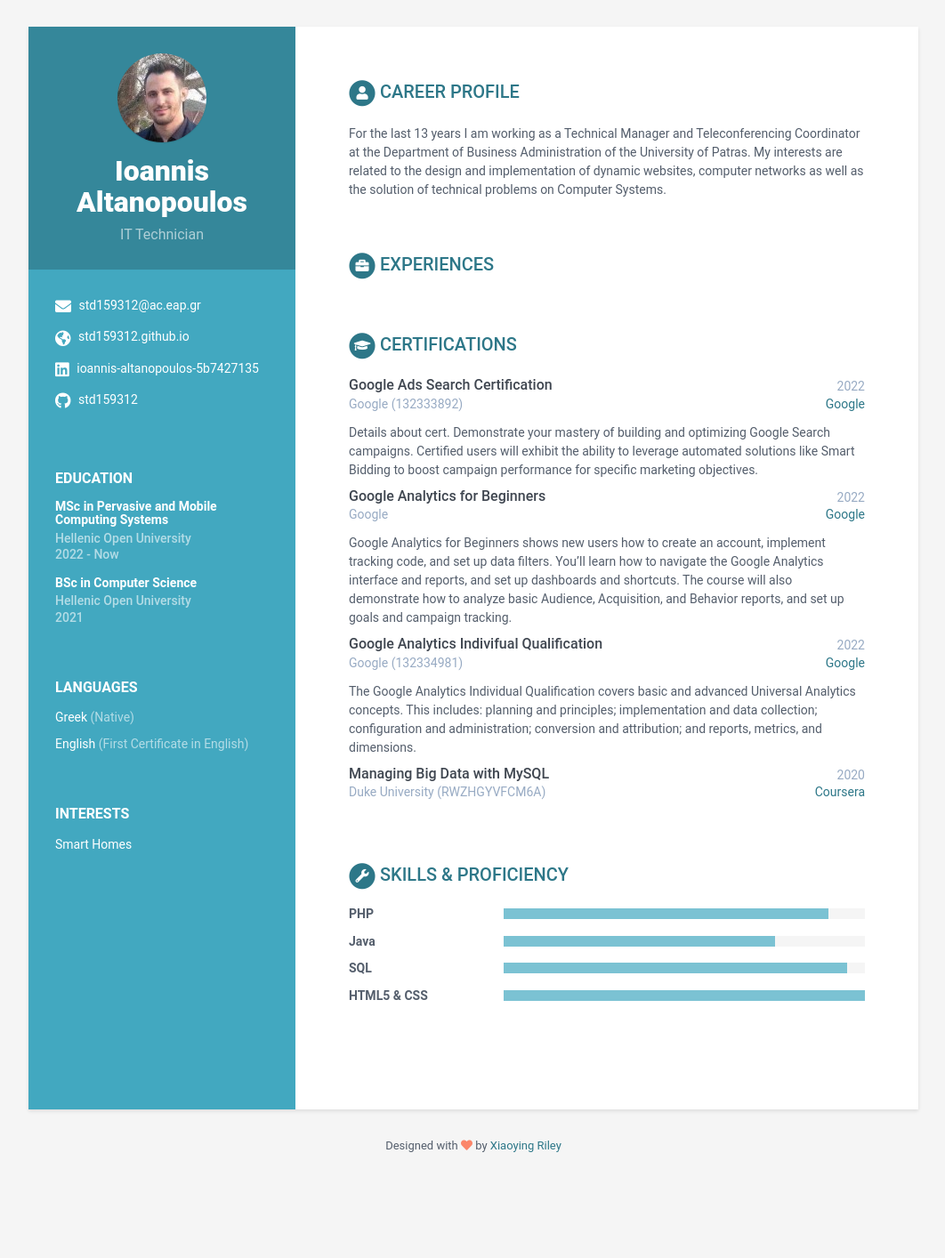
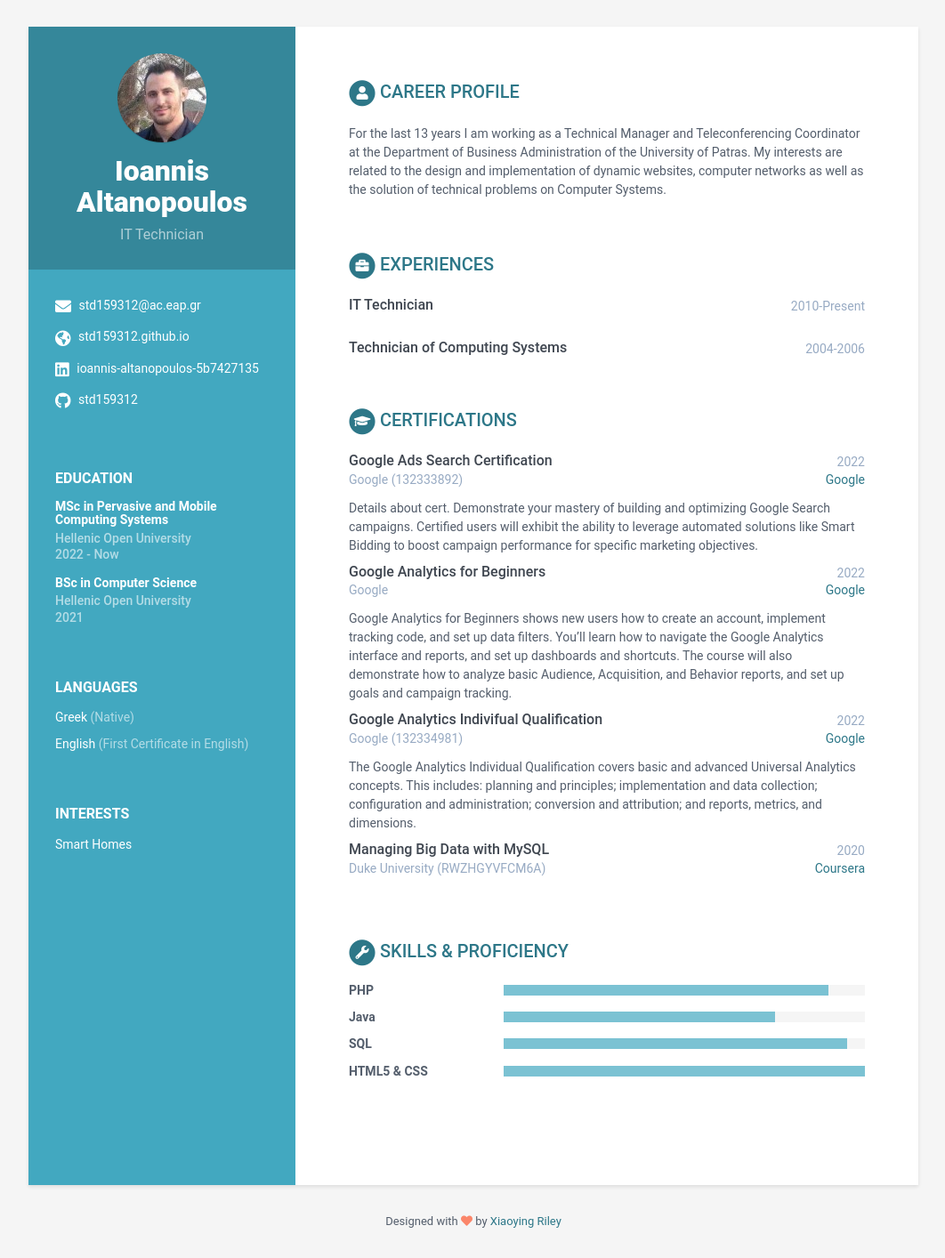
Before and after one commit to std159312/std159312.github.io, a Jekyll site: the page built from index.html, in a window 1280 px wide. Shown: the whole page at 89% size, without its empty margins (108-1170 px from the left). Built offline with Jekyll 4.4.1, drawn with Linux system fonts in a browser that asks for light colours; before the commit the page ends 1329 px from its top, so only the background shows below that.

Commit message:
Initial commit

```diff
--- a/_data/data.yml
+++ b/_data/data.yml
@@ -79,6 +79,15 @@ education:
 experiences:
     title: Experiences
     info:
+      - role: IT Technician
+        time: 2010-Present
+        details: |
+
+      - role: Technician of Computing Systems
+        time: 2004-2006
+        details: |
+
+
 
 
 
```
